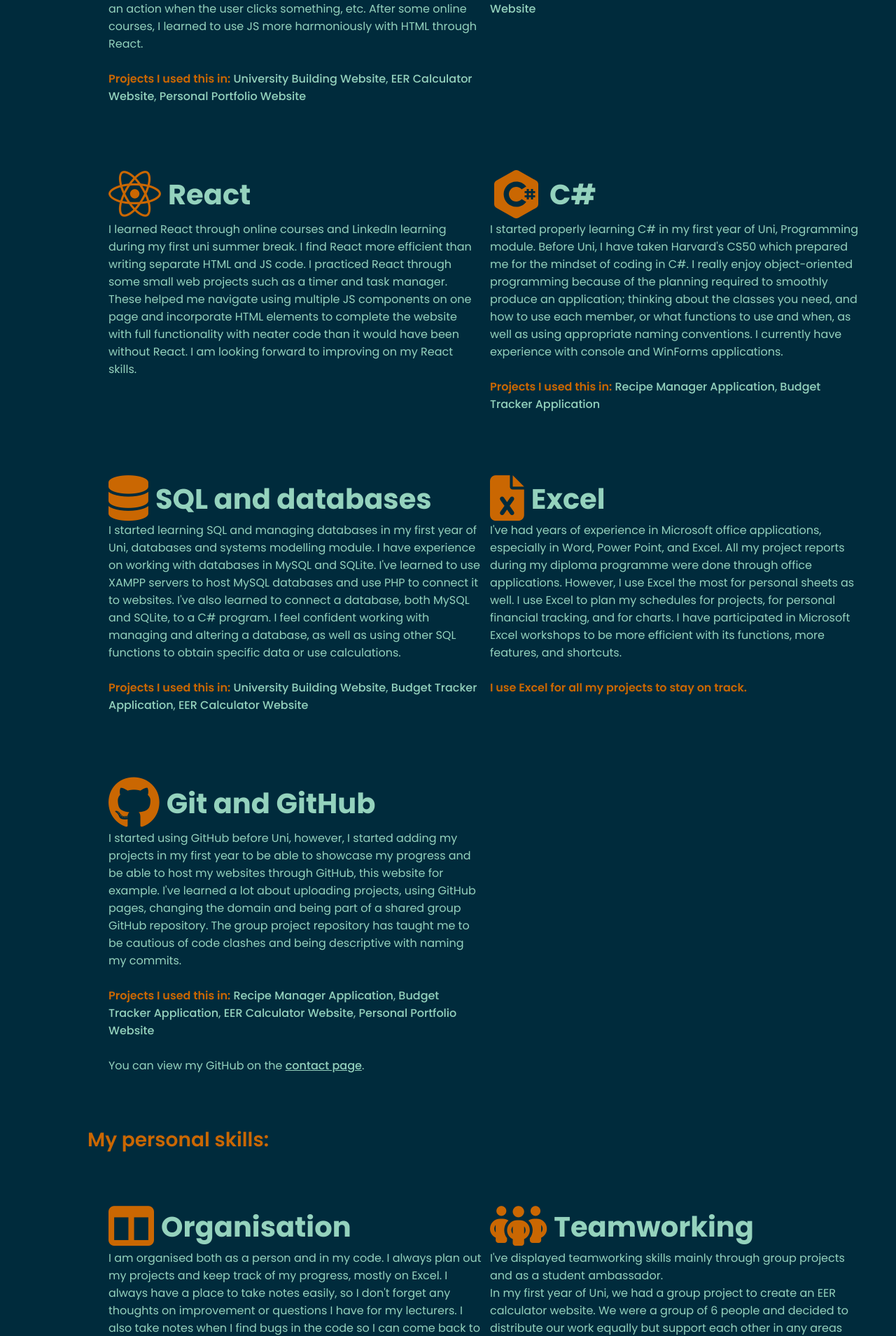
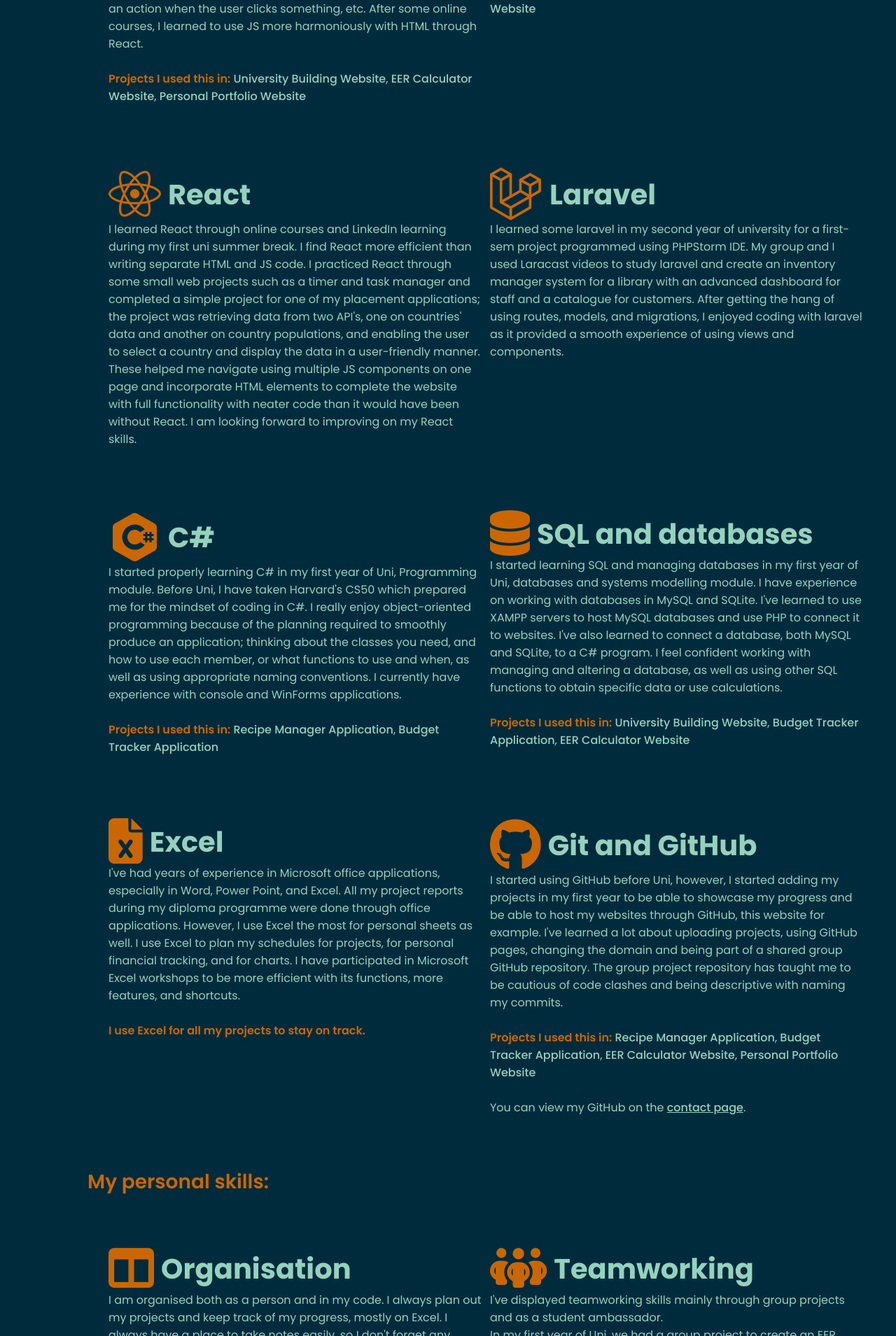
Before and after one commit to liana1402/Personal-Portfolio, a PHP site: page /skills.html in a window 1280 px wide. Shown: the part 945-2854 px from the top of the page at 70% size. Run offline with PHP 8.4, Linux system fonts and the light colour scheme; some libraries are stand-ins or nearby versions.

Commit message:
Refine and update portfolio: - add laravel skill - add date to footer - update link on index page

```diff
--- a/contact.html
+++ b/contact.html
@@ -63,7 +63,7 @@
     </div>
     <footer class="footer">
         <hr>
-        <p>Website created by Liana Asef</p>
+        <p>Website created by <span class="color-red">Liana Asef</span> | <script>new Date().getFullYear()>document.write(new Date().getFullYear());</script></p>
     </footer>
     <script src="js/main.js"></script>
     <script src="https://kit.fontawesome.com/69eed3cfba.js" crossorigin="anonymous"></script>
--- a/index.html
+++ b/index.html
@@ -37,7 +37,7 @@
             <p class="about-me-main" id="about-me-line-1">Hello! My name is</p>
             <h1>Liana Asef</h1>
             <p class="about-me-main" id="about-me-line-2">and I am a <span class="color-red">Software Engineering</span> student in Sheffield, UK.</p>
-            <p class="about-me-main">This is my self-made website portfolio with my projects, skills, and experiences all in one place. My portfolio is constantly growing and improving! You can view my work experience in the <a href="journey.html">my journey</a> tab.</p>
+            <p class="about-me-main">This is my self-made website portfolio with my projects, skills, and experiences all in one place. My portfolio is constantly growing and improving! You can view my work experience in the <a href="journey.html"><u>my journey</u></a> tab.</p>
             <p class="quick-contact">Contact me through email:</p>
             <p class="quick-contact">liana.a1402@gmail.com</p>
         </div>
@@ -47,7 +47,7 @@
     </div>
     <footer class="footer">
         <hr>
-        <p>Website created by Liana Asef</p>
+        <p>Website created by <span class="color-red">Liana Asef</span> | <script>new Date().getFullYear()>document.write(new Date().getFullYear());</script></p>
     </footer>
     <script src="js/main.js"></script>
 </body>
--- a/projects.html
+++ b/projects.html
@@ -177,7 +177,7 @@
 
     <footer class="footer">
         <hr>
-        <p>Website created by Liana Asef</p>
+        <p>Website created by <span class="color-red">Liana Asef</span> | <script>new Date().getFullYear()>document.write(new Date().getFullYear());</script></p>
     </footer>
 
     <script src="js/main.js"></script>
--- a/skills.html
+++ b/skills.html
@@ -83,7 +83,15 @@
                     <i class="fa-brands fa-react"></i>
                     <p class="skill-title">React</p>
                 </div>
-                <p>I learned React through online courses and LinkedIn learning during my first uni summer break. I find React more efficient than writing separate HTML and JS code. I practiced React through some small web projects such as a timer and task manager. These helped me navigate using multiple JS components on one page and incorporate HTML elements to complete the website with full functionality with neater code than it would have been without React. I am looking forward to improving on my React skills.</p>
+                <p>I learned React through online courses and LinkedIn learning during my first uni summer break. I find React more efficient than writing separate HTML and JS code. I practiced React through some small web projects such as a timer and task manager and completed a simple project for one of my placement applications; the project was retrieving data from two API's, one on countries' data and another on country populations, and enabling the user to select a country and display the data in a user-friendly manner. These helped me navigate using multiple JS components on one page and incorporate HTML elements to complete the website with full functionality with neater code than it would have been without React. I am looking forward to improving on my React skills.</p>
+            </div>
+
+            <div class="skill-card">
+                <div class="skill-header">
+                    <i class="fa-brands fa-laravel"></i>
+                    <p class="skill-title">Laravel</p>
+                </div>
+                <p>I learned some laravel in my second year of university for a first-sem project programmed using PHPStorm IDE. My group and I used Laracast videos to study laravel and create an inventory manager system for a library with an advanced dashboard for staff and a catalogue for customers. After getting the hang of using routes, models, and migrations, I enjoyed coding with laravel as it provided a smooth experience of using views and components.</p>
             </div>
 
             <div class="skill-card">
@@ -216,7 +224,7 @@
 
     <footer class="footer">
         <hr>
-        <p>Website created by Liana Asef</p>
+        <p>Website created by <span class="color-red">Liana Asef</span> | <script>new Date().getFullYear()>document.write(new Date().getFullYear());</script></p>
     </footer>
     <script src="js/main.js"></script>
     <script src="js/scroll.js"></script>
--- a/styles/mobile.css
+++ b/styles/mobile.css
@@ -164,7 +164,7 @@ body ul{
 .about-me-main, .about-me-main a{
     color: #94D2BD;
 }
-.about-me-main a:hover{
+.about-me-main a:hover, .journey-card a:hover{
     color: #CA6702;
 }
 .about-me p{
```
Also changed, not shown: journey.html (+4 -4 lines).
